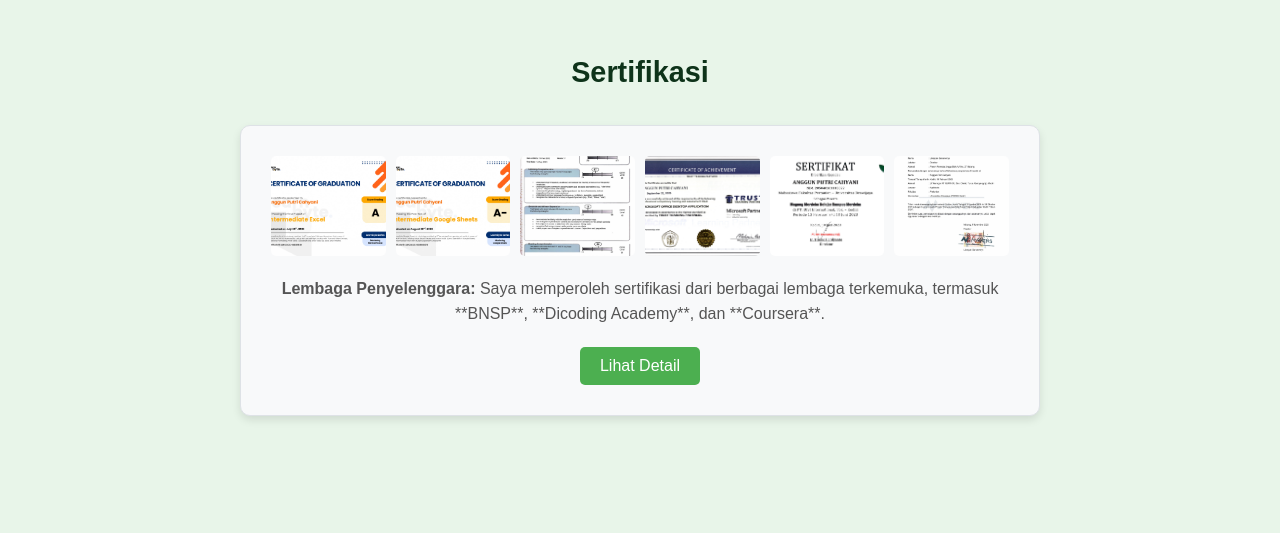
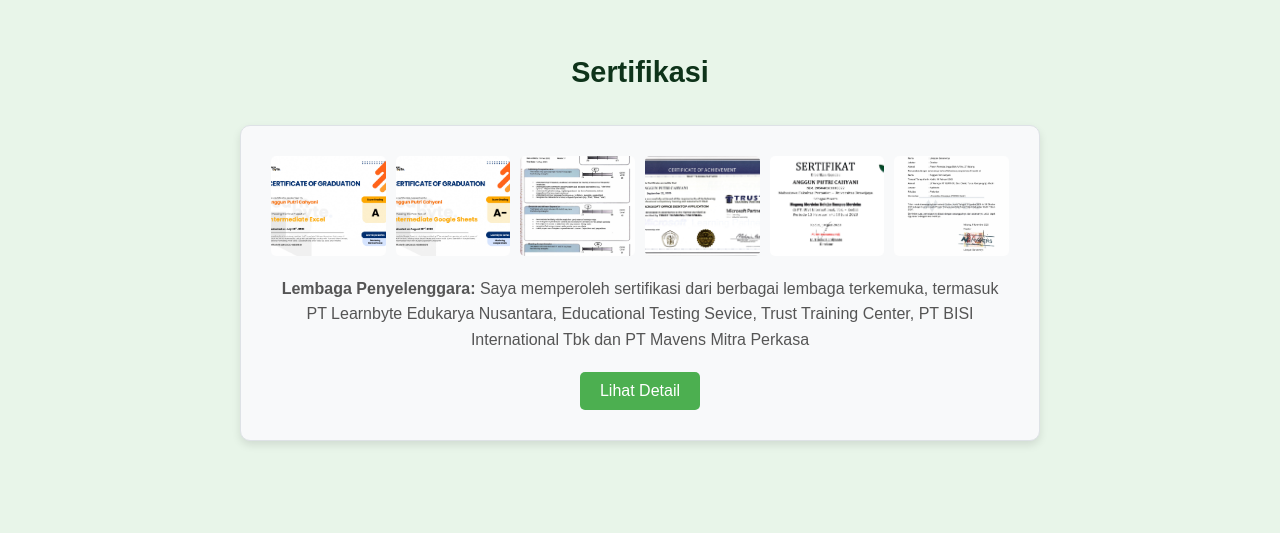
Before and after one commit to dwiky106/ayang-anggun, a plain HTML site: page index.html in a window 1280 px wide. Shown: the part 2930-3463 px from the top of the page. Drawn offline with nearby package versions, Linux system fonts and the light colour scheme; files whose address does not match are found by name.

Commit message:
index.html

```diff
--- a/index.html
+++ b/index.html
@@ -205,7 +205,7 @@
                 <div class="certification-grid">
                     </div>
                 <div class="certification-info">
-                    <p><strong>Lembaga Penyelenggara:</strong> Saya memperoleh sertifikasi dari berbagai lembaga terkemuka, termasuk **BNSP**, **Dicoding Academy**, dan **Coursera**.</p>
+                    <p><strong>Lembaga Penyelenggara:</strong> Saya memperoleh sertifikasi dari berbagai lembaga terkemuka, termasuk PT Learnbyte Edukarya Nusantara, Educational Testing Sevice, Trust Training Center, PT BISI International Tbk dan PT Mavens Mitra Perkasa</p>
                 </div>
                 <button id="show-certificates-btn" class="btn btn-detail">Lihat Detail</button>
             </div>
```
